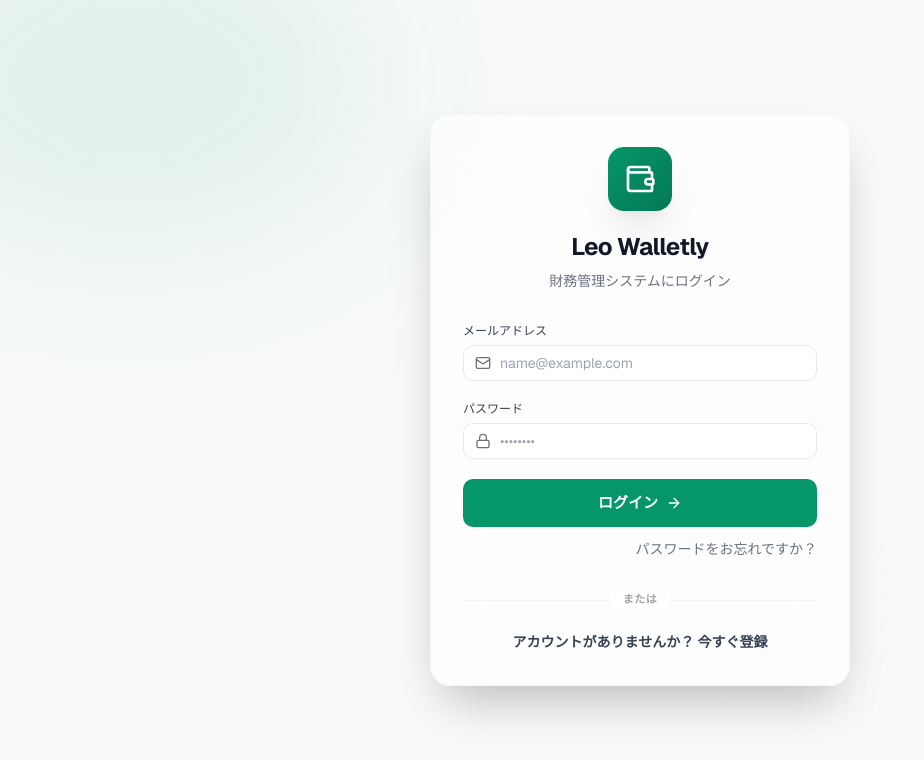
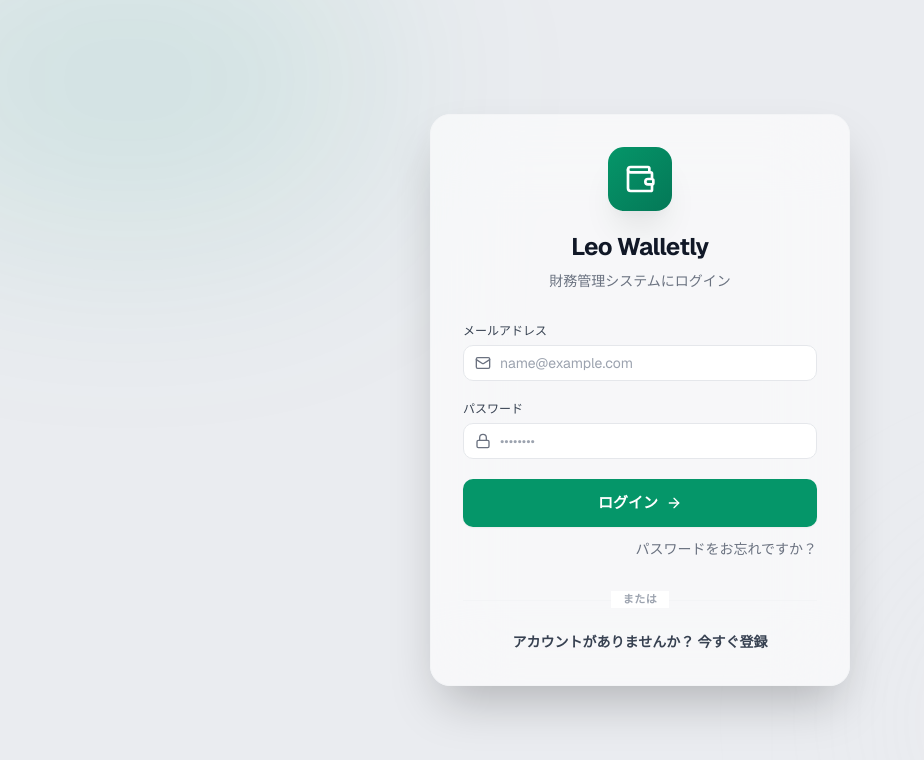
Before and after one commit to thangyugi/leo-walletly, a Next.js app: page /login in a window 1280 px wide. Shown: the top 760 px of the page, without its empty margins (0-924 px from the left). Built offline with nearby package versions, Linux system fonts and the light colour scheme; no server answers; the database is empty.

Commit message:
Darker light-mode app background (same grey as the More sheet)
Co-Authored-By: Claude Opus 5.5 <noreply@anthropic.com>
Claude-Session: https://claude.ai/code/session_012b3gTQfnfa9WuAbwv8GACC

```diff
--- a/app/globals.css
+++ b/app/globals.css
@@ -79,7 +79,7 @@
      ---------------------------------------------------------- */
 
   /* Background layers */
-  --color-bg-base:      #f9fafb;
+  --color-bg-base:      #eaecf0; /* same grey as the More sheet (canvas) */
   --color-bg-elevated:  #ffffff;
   --color-bg-overlay:   #ffffff;
   --color-bg-sunken:    #f3f4f6;
--- a/features/pwa/config.ts
+++ b/features/pwa/config.ts
@@ -9,7 +9,7 @@ export const PWA = {
   /** Brand green (--color-interactive-primary). */
   brandColor: '#059669',
   /** Window / splash background (--color-bg-base). */
-  backgroundColor: '#f9fafb',
+  backgroundColor: '#eaecf0',
   /** Browser UI colour: matches the top bar (--color-sidebar-bg) in each theme. */
   themeColor: { light: '#fafafa', dark: '#111417' },
   /** Built by app/serwist/[path]/route.ts from app/sw.ts. */
```
